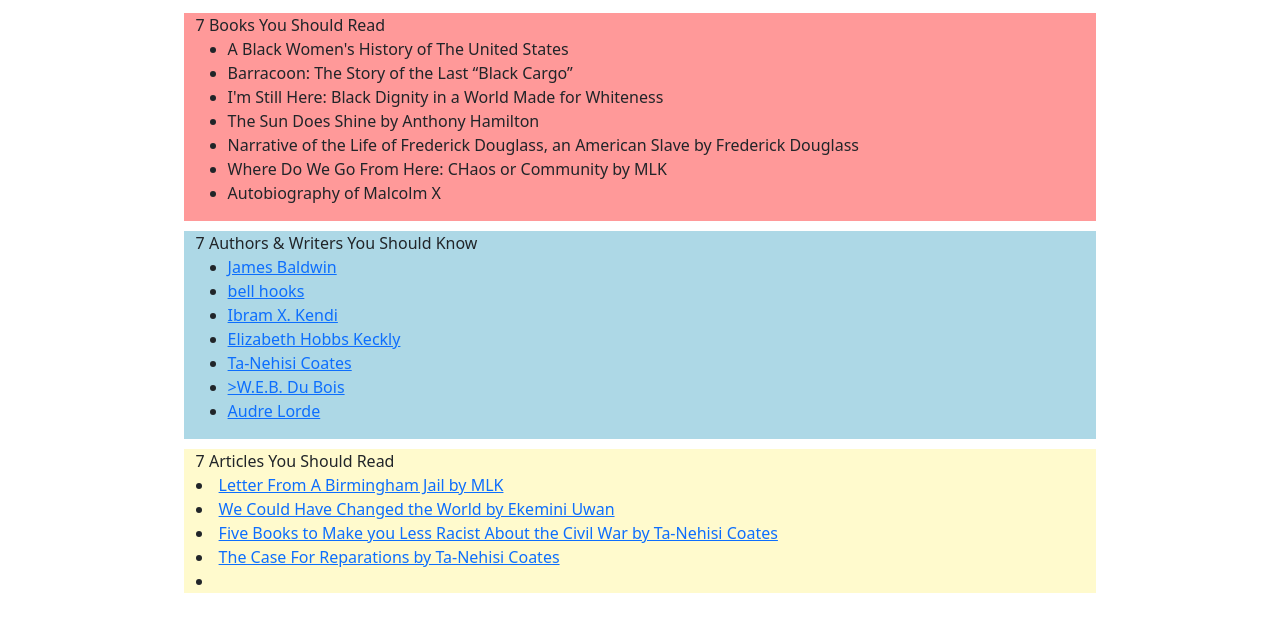
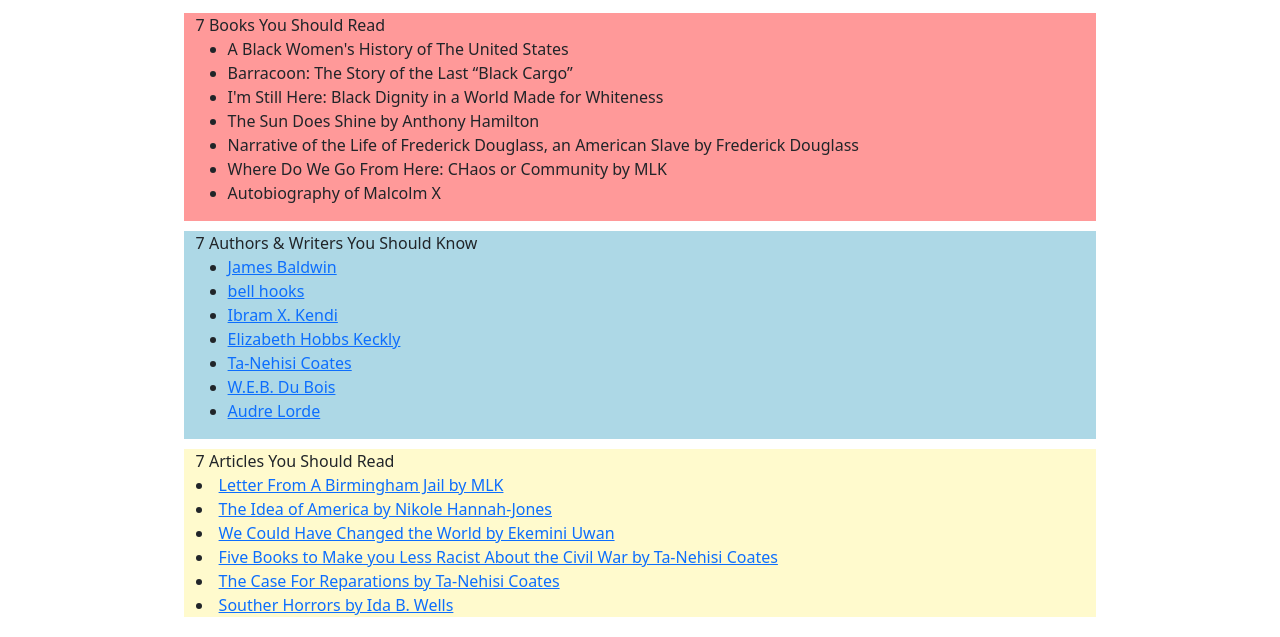
Before and after one commit to halowe94/resources-for-anti-racism, a website: page html-pages/nonFicBooks.html in a window 1280 px wide. Shown: the part 163-800 px from the top of the page. Drawn offline with nearby package versions, Linux system fonts and the light colour scheme; files that its build step writes are made by us from their sources; files whose address does not match are found by name.

Commit message:
added 2 more Articles to nonFicBooks

```diff
--- a/html-pages/nonFicBooks.html
+++ b/html-pages/nonFicBooks.html
@@ -89,16 +89,17 @@
             <li><a href='https://www.ibramxkendi.com/'>Ibram X. Kendi</a></li>
             <li><a href='https://www.whitehousehistory.org/from-slavery-to-the-white-house-the-extraordinary-life-of-elizabeth-keckly'>Elizabeth Hobbs Keckly</a></li>
             <li><a href='https://ta-nehisicoates.com/'>Ta-Nehisi Coates</a></li>
-            <li><a href='https://naacp.org/find-resources/history-explained/civil-rights-leaders/web-du-bois'>>W.E.B. Du Bois</a</li>
+            <li><a href='https://naacp.org/find-resources/history-explained/civil-rights-leaders/web-du-bois'>W.E.B. Du Bois</a</li>
             <li><a href='https://alp.org/about/audre'>Audre Lorde</a></li>
           </ul>
         </div>
         <div class="thirdDiv">7 Articles You Should Read
           <li><a href='https://kinginstitute.stanford.edu/encyclopedia/letter-birmingham-jail'>Letter From A Birmingham Jail by MLK</a></li>
+          <li><a href='https://www.businessinsider.com/essays-and-works-of-journalism-by-black-authors-on-racism-2020-6#the-idea-of-america-by-nikole-hannah-jones-and-the-1619-project-by-the-new-york-times-3'>The Idea of America by Nikole Hannah-Jones</a></li>
           <li><a href='https://www.theatlantic.com/family/archive/2021/07/pandemic-hasnt-remade-society-after-all/619434/'>We Could Have Changed the World by Ekemini Uwan</a></li>
           <li><a href='https://www.theatlantic.com/notes/2017/11/five-books-to-make-you-less-stupid-about-the-civil-war/544628/'>Five Books to Make you Less Racist About the Civil War by Ta-Nehisi Coates</a></li>
           <li><a href='https://www.theatlantic.com/magazine/archive/2014/06/the-case-for-reparations/361631/'>The Case For Reparations by Ta-Nehisi Coates </a></li>
-          <li><a></a></li>
+          <li><a href='https://www.gutenberg.org/files/14975/14975-h/14975-h.htm'> Souther Horrors by Ida B. Wells</a></li>
         </div>
         <!-- <div class="col-lg-1 col-md-1 col-sm-1 col-xs-0"></div>
       <button class="row col-lg-2 col-md-5 col-sm-12 col-xs-12 m-3" id="nodeCLI">
```
